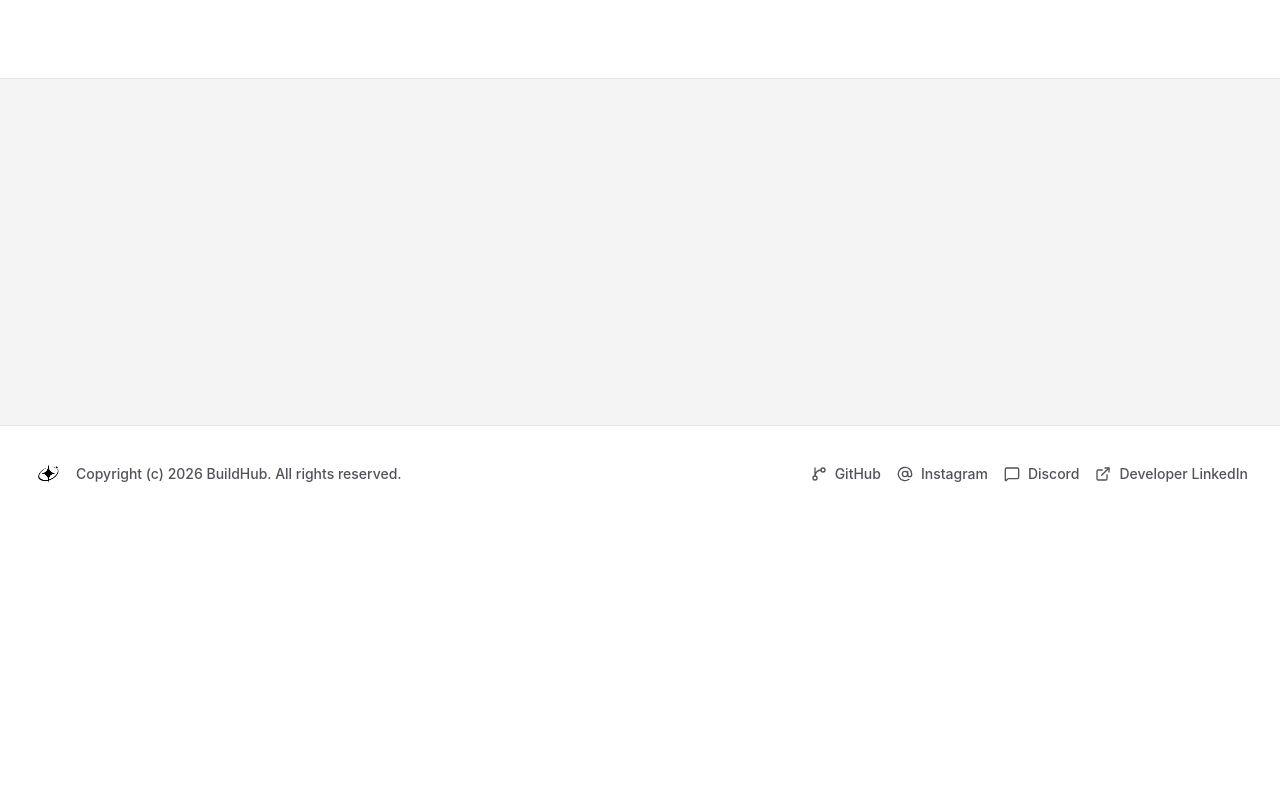
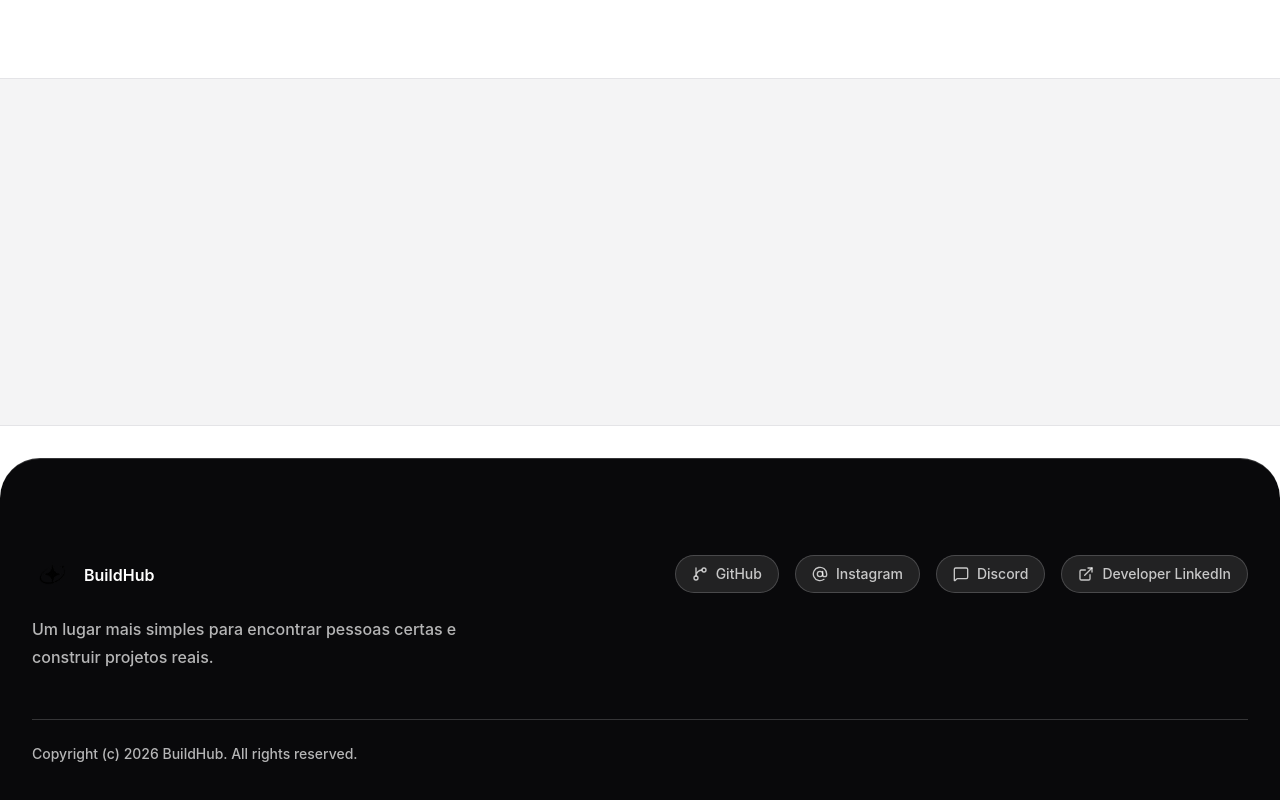
Before and after one commit to Daniel-Brevess/BuildHub, a React (Vite) app in the folder front-end/: page / in a window 1280 px wide. Shown: the part 2345-3145 px from the top of the page. Before the commit the page ends 2867 px from the top, so only its background shows below. Built offline with nearby package versions, Linux system fonts and the light colour scheme.

Commit message:
style: enlarge public footer

```diff
--- a/front-end/src/pages/public/LandingPage.jsx
+++ b/front-end/src/pages/public/LandingPage.jsx
@@ -271,15 +271,24 @@ function LandingPage() {
 
       <Outlet />
 
-      <footer className="bg-[var(--background)] px-5 py-8 text-sm font-medium text-[var(--text-muted)] lg:px-8">
-        <div className="mx-auto flex max-w-7xl flex-col gap-6 md:flex-row md:items-center md:justify-between">
+      <footer className="mt-8 rounded-t-[2.5rem] border-t border-[var(--form-border)] bg-[var(--inverted)] px-5 pb-12 pt-20 text-sm font-medium text-[var(--button-text)] shadow-2xl shadow-[var(--shadow)] lg:px-8 lg:pb-14 lg:pt-24">
+        <div className="mx-auto flex min-h-44 max-w-7xl flex-col justify-between gap-12">
+          <div className="flex flex-col gap-6 md:flex-row md:items-start md:justify-between">
+            <div className="max-w-md">
               <div className="flex items-center gap-3">
                 <img
                   src={logoBlack}
                   alt="BuildHub"
-              className="h-8 w-8 object-contain"
+                  className="h-10 w-10 object-contain"
                 />
-            <p>Copyright (c) 2026 BuildHub. All rights reserved.</p>
+                <span className="text-base font-semibold">
+                  BuildHub
+                </span>
+              </div>
+              <p className="mt-5 text-base font-medium leading-7 opacity-70">
+                Um lugar mais simples para encontrar pessoas certas e construir
+                projetos reais.
+              </p>
             </div>
 
             <div className="flex flex-wrap items-center gap-4">
@@ -288,7 +297,7 @@ function LandingPage() {
 
                 return (
                   <a
-                  className="inline-flex items-center gap-2 transition hover:text-[var(--text)]"
+                    className="inline-flex items-center gap-2 rounded-full border border-[var(--form-border)] bg-[var(--button-text)]/10 px-4 py-2 text-[var(--button-text)]/75 transition hover:text-[var(--button-text)]"
                     href={link.href}
                     key={link.name}
                     rel="noreferrer"
@@ -301,6 +310,11 @@ function LandingPage() {
               })}
             </div>
           </div>
+
+          <div className="border-t border-[var(--form-border)] pt-6">
+            <p className="opacity-70">Copyright (c) 2026 BuildHub. All rights reserved.</p>
+          </div>
+        </div>
       </footer>
     </main>
   )
```
Lines whose indentation alone changed are shown as unchanged.
